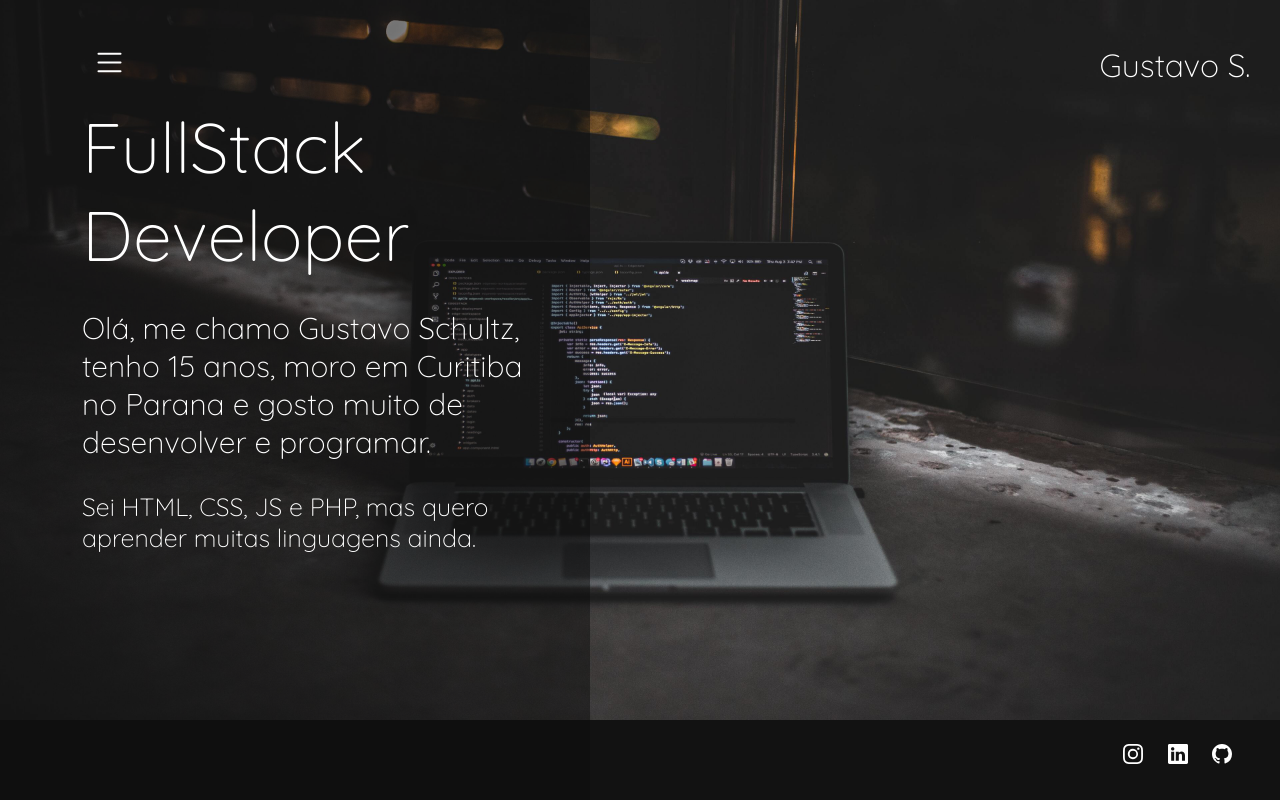
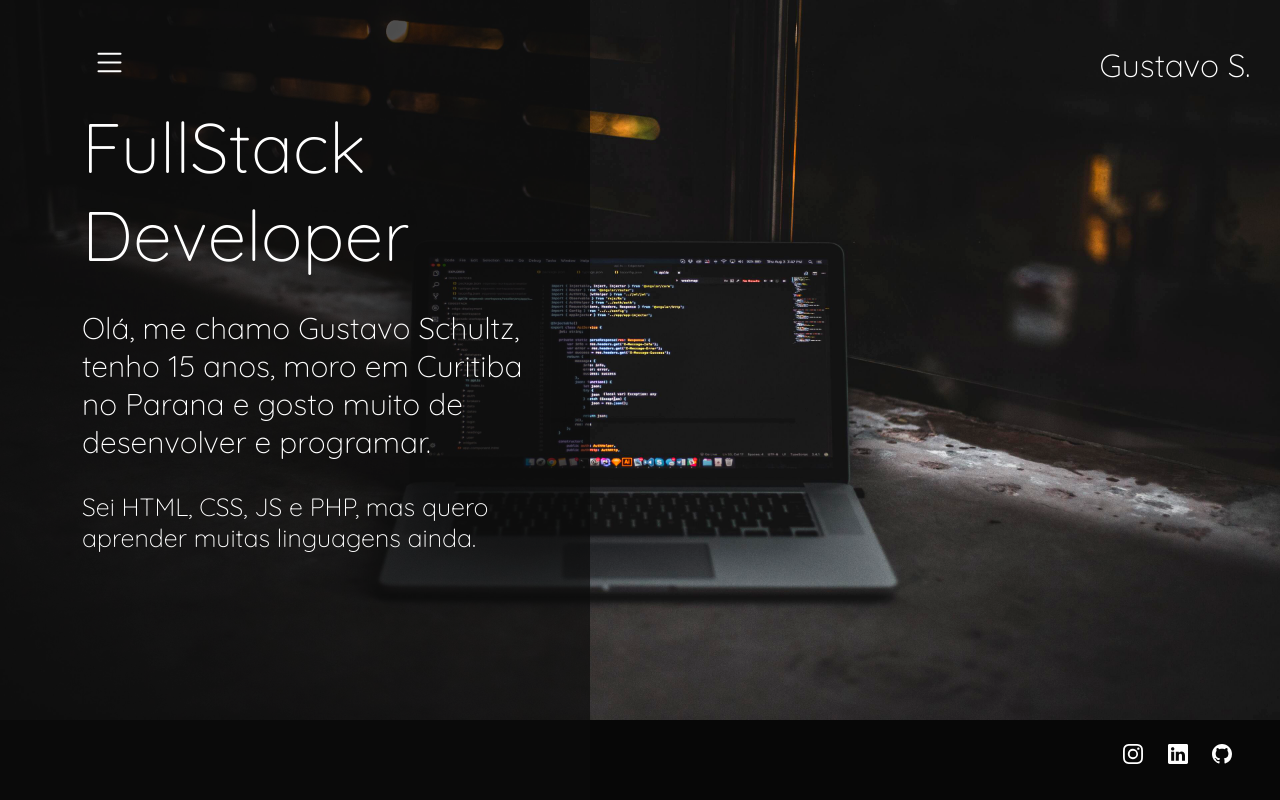
Before and after one commit to Gultzz/portfolio, a plain HTML site: page index.html in a window 1280 px wide. Drawn offline with Linux system fonts and the light colour scheme.

Commit message:
Add files via upload

```diff
--- a/style.css
+++ b/style.css
@@ -17,6 +17,7 @@ body{
     background-size: cover;
     background-position:top top;
     background-image: url("image/background.jpg");
+    backdrop-filter: contrast(110%) saturate(130%);
 }
 .divTop{
     display:flex;
@@ -41,7 +42,7 @@ body{
     left: 0%;
     width: 590px;
     height: 100%;
-    background-color:rgba(12,12,12,0.5);
+    background-color:rgba(12,12,12,0.7);
 }
 .textos{
     z-index: 100;
```
